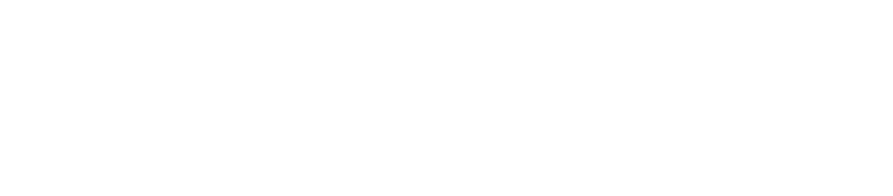
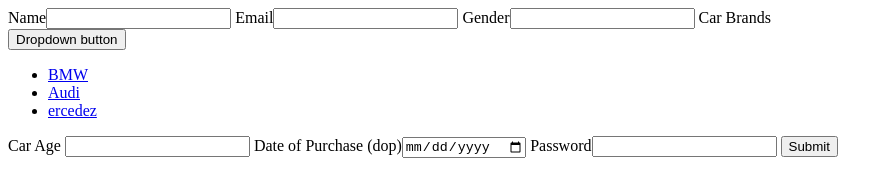
Before and after one commit to acciojob/car-insurance-form-yogniku, a website: page main.html in a window 1280 px wide. Shown: the whole page, without its empty margins (0-893 px from the left). Drawn offline with Linux system fonts and the light colour scheme.

Commit message:
created a submission

```diff
--- a/main.html
+++ b/main.html
@@ -8,6 +8,26 @@
 
 <body>
 	<!-- the entire body must be written by student -->
+	<form>
+	Name<input type="Text" id="name" required>
+
+		Email<input type="Email" id="email" required>
+		Gender<input type="Radio Buttons"  required>
+
+		Car Brands<div class="dropdown">
+  <button class="btn btn-secondary dropdown-toggle" type="Dropdown" id="cars" data-bs-toggle="dropdown" aria-expanded="false">
+    Dropdown button
+  </button>
+  <ul class="dropdown-menu" aria-labelledby="dropdownMenuButton1">
+    <li><a class="dropdown-item" href="#BMW"> BMW</a></li>
+    <li><a class="dropdown-item" href="#Audi"> Audi</a></li>
+    <li><a class="dropdown-item" href="#ercedez">ercedez</a></li>
+  </ul>
+Car Age <input type="Number" id="carage" required>
+	Date of Purchase (dop)<input type="Date" id="dop" required>
+	Password<input type="Password" id="password" required>
+		<button type="submit">Submit</button>
+	</form>
     <script type="text/javascript" src="./script.js">
 </script>
 
```
Also changed, not shown: styles.css (line endings or trailing spaces).
